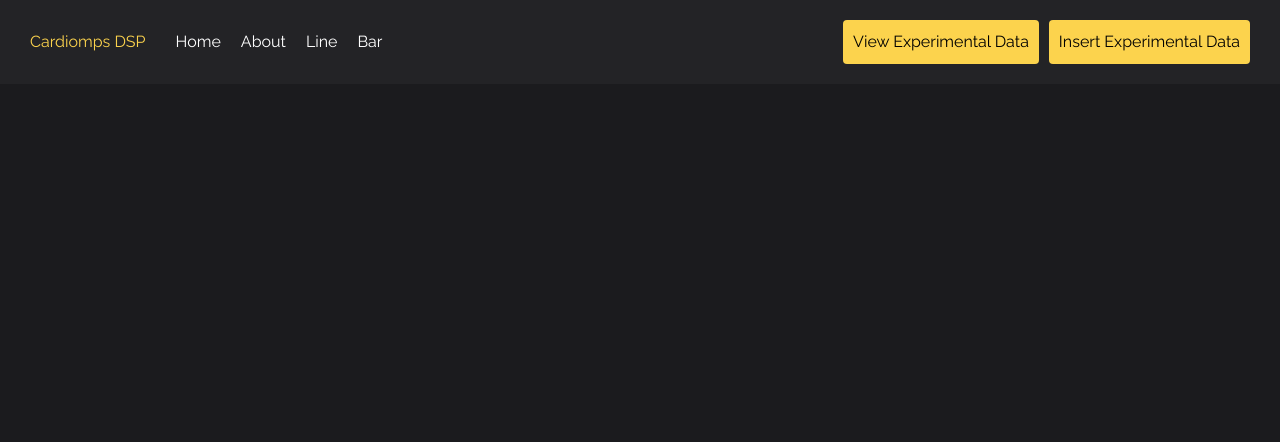
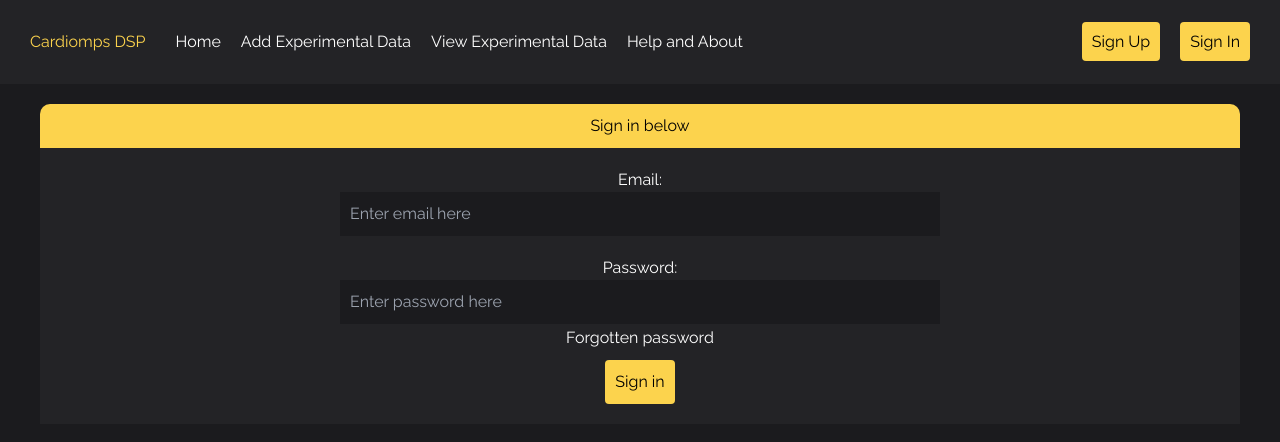
Before and after one commit to johnAdvancedWeb/CardiompsDataSharingPlatform, a Vue app in the folder client/: page /sign-in in a window 1280 px wide. Shown: the top 442 px of the page. Built offline with nearby package versions, Linux system fonts and the light colour scheme; what vue3-apexcharts would draw is missing.

Commit message:
added sign in page and updated layout

```diff
--- /dev/null
+++ b/client/src/assets/css/global.scss
@@ -0,0 +1,34 @@
+@import 'variables';
+
+* {
+  font-family: Raleway, serif;
+  color: $bodyText;
+}
+
+body {
+  background-color: $bodyBackground;
+  text-align: center;
+}
+
+a {
+  transition: all .5s ease;
+  &:hover {
+    color: $blue;
+  }
+}
+
+button, .button {
+  background-color: $actionBackground;
+  color: $actionText;
+  border-radius: 4px;
+  transition: all .5s ease;
+  padding: 10px;
+
+  &:hover {
+    background-color: white;
+  }
+}
+
+h2 {
+  text-transform: uppercase;
+}
--- a/client/src/assets/css/style.scss
+++ b/client/src/assets/css/style.scss
@@ -20,15 +20,8 @@
     }
 }
 /* tailwind code ends here */
-* {
-    font-family: Raleway, serif;
-    color: $bodyText;
-}
 
-body {
-    background-color: $bodyBackground;
-    text-align: center;
-}
+@import 'global';
 
 .navbar-container {
     background-color: $navbarBackground;
@@ -55,19 +48,47 @@ body {
     padding-right: 10px;
 }
 
-button, .button {
-    background-color: $actionBackground;
-    color: $actionText;
-    border-radius: 4px;
+.latest-news-container {
+    @apply w-full h-64 rounded-lg shadow-2xl;
+
     transition: all .3s ease;
-    padding: 10px;
+    background-color: rgba(35, 35, 38, 1);
+}
 
-    &:hover {
-        background-color: white;
+
+#login-container {
+    background-color: rgba(35, 35, 38, 1);
+    max-width: 1200px;
+    position: relative;
+    left: 50%;
+    transform: translateX(-50%);
+    padding-bottom: 20px;
+    margin-top: 20px;
+
+    input {
+        background-color: $bodyBackground;
+        margin-bottom: 20px;
+        width: 50%;
+        padding: 10px;
+    }
+
+    #password-container {
+        margin-bottom: 10px;
+
+        #password {
+            margin-bottom: 2px !important;
+        }
     }
 }
 
+#login-header {
+    background-color: $actionBackground;
+    color: $actionText;
+    padding: 10px 0;
+    margin-bottom: 20px;
+}
 
-h2 {
-    text-transform: uppercase;
+#login-container, #login-header {
+    border-top-left-radius: 10px;
+    border-top-right-radius: 10px;
 }
--- a/client/src/assets/css/variables.scss
+++ b/client/src/assets/css/variables.scss
@@ -5,3 +5,14 @@ $actionText: black;
 $bodyText: white;
 
 $navbarBackground: #232326;
+
+/* other variables */
+$blue: slateblue;
+
+.blue-text {
+  color: $blue;
+}
+
+.blue-background {
+  background-color: $blue;
+}
--- a/client/src/components/Navbar.vue
+++ b/client/src/components/Navbar.vue
@@ -5,16 +5,16 @@
         <ul class="flex flex-row">
           <li class="navbar-list-items-button"><button id="logo">Cardiomps DSP</button></li>
           <li class="navbar-list-items-routes"><router-link to="/">Home</router-link></li>
-          <li class="navbar-list-items-routes"><router-link to="/about">About</router-link></li>
-          <li class="navbar-list-items-routes"><router-link :to="{ name: 'Line' }">Line</router-link></li>
-          <li class="navbar-list-items-routes"><router-link :to="{ name: 'Bar' }">Bar</router-link></li>
+          <li class="navbar-list-items-routes"><router-link :to="{ name: 'Line' }">Add Experimental Data</router-link></li>
+          <li class="navbar-list-items-routes"><router-link :to="{ name: 'Bar' }">View Experimental Data</router-link></li>
+          <li class="navbar-list-items-routes"><router-link to="/about">Help and About</router-link></li>
         </ul>
       </div>
 
       <div>
         <ul class="flex flex-row">
-          <li class="navbar-list-items-button"><button>View Experimental Data</button></li>
-          <li class="navbar-list-items-button"><button>Insert Experimental Data</button></li>
+          <li class="navbar-list-items-routes"><router-link class="button" :to="{ name: 'SignUp' }">Sign Up</router-link></li>
+          <li class="navbar-list-items-routes"><router-link class="button" :to="{ name: 'SignIn' }">Sign In</router-link></li>
         </ul>
       </div>
     </nav>
--- a/client/src/router/index.js
+++ b/client/src/router/index.js
@@ -2,6 +2,8 @@ import { createRouter, createWebHistory } from 'vue-router'
 import Home from '../views/Home.vue'
 import Line from "@/views/Line";
 import Bar from "@/views/Bar";
+import SignIn from "@/views/SignIn";
+import SignUp from "@/views/SignUp";
 
 const routes = [
   {
@@ -20,6 +22,16 @@ const routes = [
     component: Bar
   },
   {
+    path: "/sign-up",
+    name: "SignUp",
+    component: SignUp,
+  },
+  {
+    path: "/sign-in",
+    name: "SignIn",
+    component: SignIn
+  },
+  {
     path: '/about',
     name: 'About',
     // route level code-splitting
--- a/client/src/views/Home.vue
+++ b/client/src/views/Home.vue
@@ -1,5 +1,50 @@
 <template>
-  <div id="home-container">
+  <div id="section-one">
+    <div class="min-h-screen p-10">
+      <div class="space-y-10 md:space-y-0 md:grid md:grid-cols-2">
+        <!-- left -->
+        <div class="md:flex md:flex-col md:justify-center">
+          <h2 class="text-black text-2xl md:text-4xl font-bold mb-4">
+            <p>What's new</p>
+          </h2>
+          <p class="text-sm md:text-lg">The latest cardiomyopathy news</p>
+        </div>
+
+        <!-- right -->
+        <div class="">
+          <div class="latest-news-container"></div>
+        </div>
+      </div>
+
+
+<!--    <div class="bg-blue-400 min-h-screen flex items-center justify-center">-->
+<!--       responsive grids-->
+<!--         <div class="grid grid-cols-1 md:grid-cols-2 lg:grid-cols-3 gap-2">-->
+<!--          <div class="bg-white p-3 rounded">1</div>-->
+<!--          <div class="bg-white p-3 rounded">2</div>-->
+<!--          <div class="bg-white p-3 rounded">3</div>-->
+<!--          <div class="bg-white p-3 rounded">4</div>-->
+<!--          <div class="bg-white p-3 rounded">5</div>-->
+<!--          <div class="bg-white p-3 rounded">6</div>-->
+<!--          <div class="bg-white p-3 rounded">7</div>-->
+<!--          <div class="bg-white p-3 rounded">8</div>-->
+<!--          <div class="bg-white p-3 rounded">9</div>-->
+<!--        </div>-->
+
+<!--      <div class="grid grid-cols-3 gap-2">-->
+<!--        <div class="col-span-3 bg-white p-3 rounded">1</div>-->
+<!--        <div class="bg-white p-3 rounded">2</div>-->
+<!--        <div class="bg-white p-3 rounded">3</div>-->
+<!--        <div class="bg-white p-3 rounded">4</div>-->
+<!--        <div class="bg-white p-3 rounded">5</div>-->
+<!--        <div class="row-span-2 bg-white p-3 rounded">6</div>-->
+<!--        <div class="row-span-2 bg-white p-3 rounded">7</div>-->
+<!--        <div class="bg-white p-3 rounded">8</div>-->
+<!--        <div class="col-span-2 bg-white p-3 rounded">9</div>-->
+<!--        <div class="bg-white p-3 rounded">10</div>-->
+<!--      </div>-->
+    </div>
+
     <br><button>This is a CSS styled button</button><br><br>
     <button class="primary-button" @click="showModal">This is a Tailwind styled button</button><br><br>
     <button class="primary-button" @click="showModal('viewData')">View Experimental Data</button><br><br>
--- /dev/null
+++ b/client/src/views/SignIn.vue
@@ -0,0 +1,31 @@
+<template>
+  <div id="login-container">
+    <div id="login-header">Sign in below</div>
+    <div id="login-form">
+      <form>
+        <div id="username-container">
+          <label for="email">Email:</label><br>
+          <input type="text" placeholder="Enter email here" id="email"><br>
+        </div>
+
+        <div id="password-container">
+          <label for="password">Password:</label><br>
+          <input type="password" placeholder="Enter password here" id="password"><br>
+          <a href="#">Forgotten password</a>
+        </div>
+
+        <button>Sign in</button>
+      </form>
+    </div>
+  </div>
+</template>
+
+<script>
+export default {
+  name: "SignIn"
+}
+</script>
+
+<style scoped>
+
+</style>
--- /dev/null
+++ b/client/src/views/SignUp.vue
@@ -0,0 +1,15 @@
+<template>
+  <div>
+    <p>Welcome to the sign up page</p>
+  </div>
+</template>
+
+<script>
+export default {
+name: "SignUp"
+}
+</script>
+
+<style scoped>
+
+</style>
```
